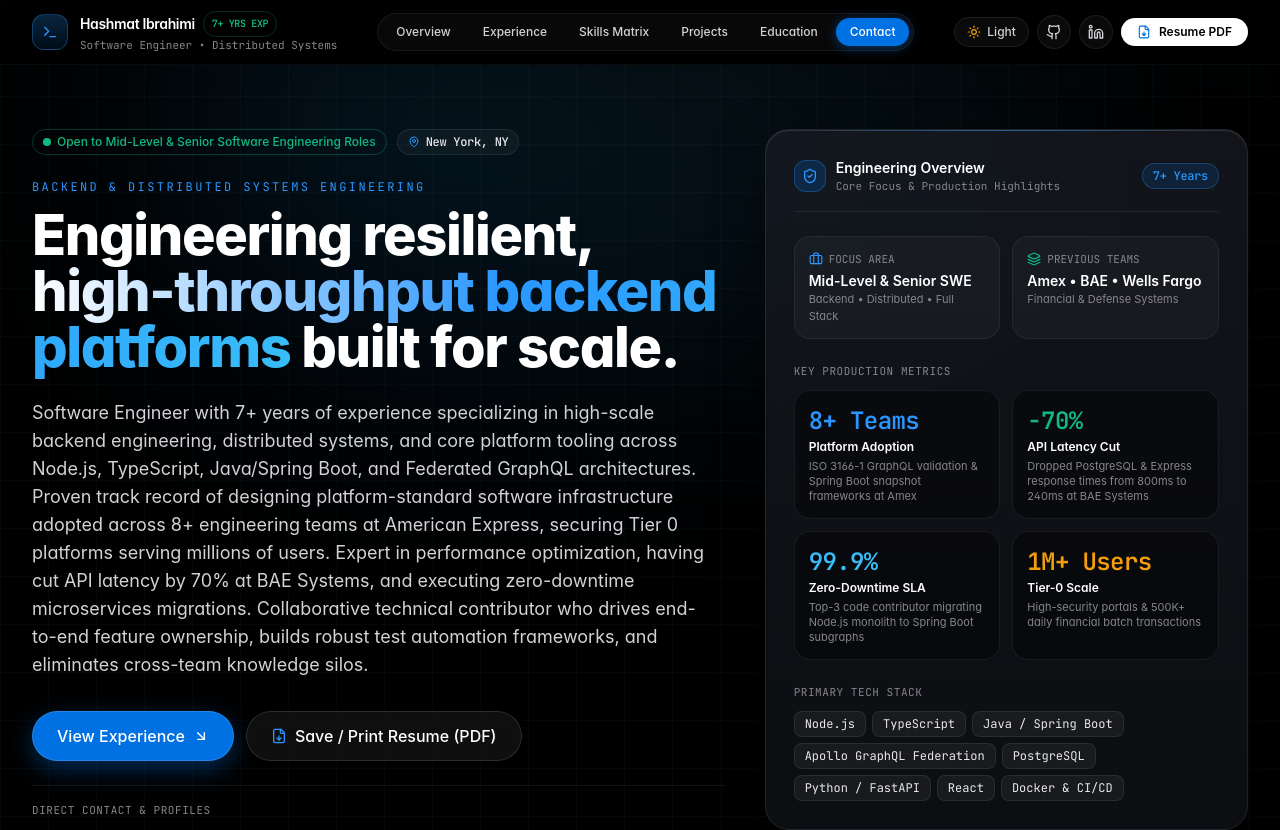
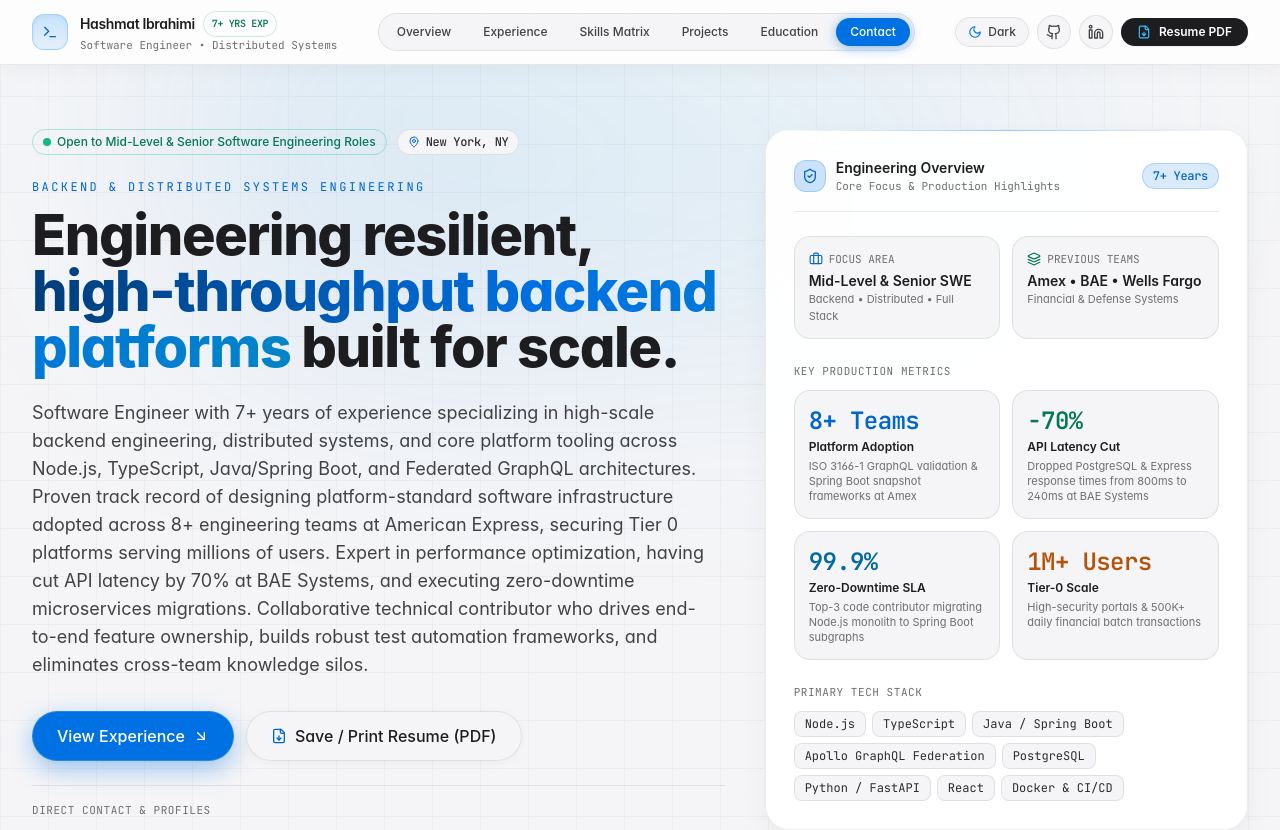
Before and after one commit to hibrahi000/hibrahi000.github.io, a React (Vite) app: page / in a window 1280 px wide. Shown: the top 830 px of the page. Built offline with nearby package versions, Linux system fonts and the light colour scheme.

Commit message:
feat(ui): default to Apple light mode and refine hover micro-interactions

```diff
--- a/index.html
+++ b/index.html
@@ -1,5 +1,5 @@
 <!DOCTYPE html>
-<html lang="en" class="dark scroll-smooth">
+<html lang="en" class="light-theme scroll-smooth">
 <head>
   <meta charset="UTF-8" />
   <meta name="viewport" content="width=device-width, initial-scale=1.0" />
@@ -15,7 +15,7 @@
     content="7+ years building high-scale distributed backend platforms, Federated GraphQL subgraphs, and microservices across American Express, BAE Systems, and Wells Fargo."
   />
   <meta property="og:type" content="website" />
-  <meta name="theme-color" content="#000000" />
+  <meta name="theme-color" content="#f5f5f7" />
   <link rel="icon" type="image/svg+xml" href="/favicon.svg" />
   <link rel="preconnect" href="https://fonts.googleapis.com" />
   <link rel="preconnect" href="https://fonts.gstatic.com" crossorigin />
@@ -24,7 +24,7 @@
     rel="stylesheet"
   />
 </head>
-<body class="bg-apple-black text-apple-gray-100 font-sans antialiased selection:bg-apple-blue/30 selection:text-white overflow-x-hidden">
+<body class="bg-apple-black text-apple-gray-100 font-sans antialiased selection:bg-apple-blue/25 selection:text-apple-blue overflow-x-hidden">
   <div id="root"></div>
   <script type="module" src="/src/main.tsx"></script>
 </body>
--- a/src/App.tsx
+++ b/src/App.tsx
@@ -12,15 +12,17 @@ import { Toast } from './components/ui/Toast';
 
 export type ThemeMode = 'dark' | 'light';
 
+const THEME_STORAGE_KEY = 'portfolio-theme-v2';
+
 export const App: React.FC = () => {
   const [theme, setTheme] = useState<ThemeMode>(() => {
     if (typeof window !== 'undefined') {
-      const saved = window.localStorage.getItem('portfolio-theme');
+      const saved = window.localStorage.getItem(THEME_STORAGE_KEY);
       if (saved === 'light' || saved === 'dark') {
         return saved;
       }
     }
-    return 'dark';
+    return 'light';
   });
 
   const [toastMessage, setToastMessage] = useState<string | null>(null);
@@ -35,7 +37,7 @@ export const App: React.FC = () => {
       root.classList.remove('light-theme');
       root.classList.add('dark');
     }
-    window.localStorage.setItem('portfolio-theme', theme);
+    window.localStorage.setItem(THEME_STORAGE_KEY, theme);
   }, [theme]);
 
   const handleToggleTheme = useCallback(() => {
--- a/src/styles/index.css
+++ b/src/styles/index.css
@@ -50,29 +50,68 @@
 }
 
 @layer components {
+  /* Bento Card Base (Dark Mode) */
   .apple-bento {
     background: linear-gradient(
       180deg,
-      rgba(25, 28, 36, 0.72) 0%,
-      rgba(14, 16, 21, 0.85) 100%
+      rgba(25, 28, 36, 0.75) 0%,
+      rgba(14, 16, 21, 0.88) 100%
     );
     backdrop-filter: blur(24px);
     -webkit-backdrop-filter: blur(24px);
     border: 1px solid rgba(255, 255, 255, 0.08);
     box-shadow: 0 20px 50px rgba(0, 0, 0, 0.55),
       inset 0 1px 0 0 rgba(255, 255, 255, 0.1);
-  }
-
-  .apple-bento-interactive {
-    transition: transform 0.28s cubic-bezier(0.16, 1, 0.3, 1),
-      border-color 0.28s ease,
-      box-shadow 0.28s ease;
+    transition: transform 0.32s cubic-bezier(0.16, 1, 0.3, 1),
+      border-color 0.28s cubic-bezier(0.16, 1, 0.3, 1),
+      box-shadow 0.32s cubic-bezier(0.16, 1, 0.3, 1),
+      background-color 0.28s ease;
   }
 
   .apple-bento-interactive:hover {
-    border-color: rgba(41, 151, 255, 0.35);
-    box-shadow: 0 24px 60px rgba(0, 113, 227, 0.14),
-      inset 0 1px 0 0 rgba(255, 255, 255, 0.18);
+    transform: translateY(-3px);
+    border-color: rgba(41, 151, 255, 0.45);
+    box-shadow: 0 28px 64px rgba(0, 113, 227, 0.18),
+      inset 0 1px 0 0 rgba(255, 255, 255, 0.22);
+  }
+
+  /* Primary System Blue Button Micro-Interactions */
+  .apple-primary-btn {
+    transition: transform 0.24s cubic-bezier(0.16, 1, 0.3, 1),
+      background-color 0.2s ease,
+      box-shadow 0.24s cubic-bezier(0.16, 1, 0.3, 1) !important;
+  }
+
+  .apple-primary-btn:hover {
+    transform: translateY(-1.5px);
+    background-color: #0077ed !important;
+    box-shadow: 0 12px 30px rgba(0, 113, 227, 0.42) !important;
+  }
+
+  /* Secondary Glass Button Micro-Interactions */
+  .apple-glass-btn {
+    transition: transform 0.24s cubic-bezier(0.16, 1, 0.3, 1),
+      background-color 0.2s ease,
+      border-color 0.2s ease,
+      box-shadow 0.24s cubic-bezier(0.16, 1, 0.3, 1) !important;
+  }
+
+  .apple-glass-btn:hover {
+    transform: translateY(-1.5px);
+    border-color: rgba(41, 151, 255, 0.45) !important;
+    box-shadow: 0 10px 26px rgba(0, 113, 227, 0.16) !important;
+  }
+
+  /* PDF Action Button in Navbar */
+  .apple-pdf-btn {
+    transition: transform 0.22s cubic-bezier(0.16, 1, 0.3, 1),
+      background-color 0.2s ease,
+      box-shadow 0.22s ease !important;
+  }
+
+  .apple-pdf-btn:hover {
+    transform: translateY(-1px);
+    box-shadow: 0 6px 18px rgba(0, 113, 227, 0.22) !important;
   }
 
   .bg-apple-grid {
@@ -101,12 +140,42 @@
     border: 3px solid #0071e3;
     cursor: pointer;
     box-shadow: 0 2px 10px rgba(0, 113, 227, 0.5);
-    transition: transform 0.15s ease, background-color 0.15s ease;
+    transition: transform 0.18s cubic-bezier(0.16, 1, 0.3, 1),
+      box-shadow 0.18s ease;
   }
 
   input[type="range"].apple-slider::-webkit-slider-thumb:hover {
-    transform: scale(1.12);
+    transform: scale(1.16);
+    box-shadow: 0 4px 14px rgba(0, 113, 227, 0.65);
   }
+}
+
+/* ==========================================================================
+   Universal Interactive Hover Refinements (Dark & Light Mode)
+   ========================================================================== */
+button,
+a {
+  transition: transform 0.22s cubic-bezier(0.16, 1, 0.3, 1),
+    background-color 0.2s ease,
+    border-color 0.2s ease,
+    color 0.2s ease,
+    box-shadow 0.22s cubic-bezier(0.16, 1, 0.3, 1);
+}
+
+/* Dark mode interactive surface hover polish */
+html.dark .hover\:bg-white\/\[0\.09\]:hover,
+html.dark .hover\:bg-white\/\[0\.1\]:hover {
+  transform: translateY(-1.5px);
+  background-color: rgba(41, 151, 255, 0.12) !important;
+  border-color: rgba(41, 151, 255, 0.4) !important;
+  box-shadow: 0 8px 22px rgba(0, 113, 227, 0.18);
+}
+
+html.dark .hover\:bg-white\/\[0\.06\]:hover {
+  transform: translateY(-2px);
+  background-color: rgba(255, 255, 255, 0.065) !important;
+  border-color: rgba(41, 151, 255, 0.38) !important;
+  box-shadow: 0 12px 30px rgba(0, 0, 0, 0.45);
 }
 
 /* ==========================================================================
@@ -124,8 +193,8 @@ html.light-theme .bg-apple-obsidian {
 
 html.light-theme .bg-apple-grid {
   background-image:
-    linear-gradient(to right, rgba(0, 0, 0, 0.035) 1px, transparent 1px),
-    linear-gradient(to bottom, rgba(0, 0, 0, 0.035) 1px, transparent 1px) !important;
+    linear-gradient(to right, rgba(0, 0, 0, 0.032) 1px, transparent 1px),
+    linear-gradient(to bottom, rgba(0, 0, 0, 0.032) 1px, transparent 1px) !important;
 }
 
 html.light-theme .apple-navbar {
@@ -140,16 +209,18 @@ html.light-theme .apple-mobile-drawer {
 }
 
 html.light-theme .apple-bento {
-  background: rgba(255, 255, 255, 0.92) !important;
-  border: 1px solid rgba(0, 0, 0, 0.08) !important;
-  box-shadow: 0 12px 34px rgba(0, 0, 0, 0.05),
+  background: rgba(255, 255, 255, 0.94) !important;
+  border: 1px solid rgba(0, 0, 0, 0.075) !important;
+  box-shadow: 0 10px 30px rgba(0, 0, 0, 0.045),
     0 2px 6px rgba(0, 0, 0, 0.02),
-    inset 0 1px 0 0 rgba(255, 255, 255, 0.9) !important;
+    inset 0 1px 0 0 rgba(255, 255, 255, 1) !important;
 }
 
 html.light-theme .apple-bento-interactive:hover {
-  border-color: rgba(0, 113, 227, 0.4) !important;
-  box-shadow: 0 18px 44px rgba(0, 113, 227, 0.1),
+  transform: translateY(-3px);
+  background: #ffffff !important;
+  border-color: rgba(0, 113, 227, 0.42) !important;
+  box-shadow: 0 20px 44px rgba(0, 113, 227, 0.11),
     0 4px 12px rgba(0, 0, 0, 0.04) !important;
 }
 
@@ -158,11 +229,12 @@ html.light-theme .text-white {
   color: #1d1d1f !important;
 }
 
-/* Preserve white text on solid System Blue buttons & active nav pills */
+/* Preserve white text on solid System Blue buttons, active tabs & active nav pills */
 html.light-theme .apple-primary-btn,
 html.light-theme .apple-primary-btn *,
 html.light-theme .apple-nav-active,
-html.light-theme .bg-apple-blue {
+html.light-theme .bg-apple-blue,
+html.light-theme .bg-apple-blue * {
   color: #ffffff !important;
 }
 
@@ -171,20 +243,33 @@ html.light-theme .apple-pdf-btn {
   color: #ffffff !important;
 }
 
+html.light-theme .apple-pdf-btn:hover {
+  background-color: #0071e3 !important;
+  color: #ffffff !important;
+  box-shadow: 0 8px 20px rgba(0, 113, 227, 0.3) !important;
+}
+
 html.light-theme .apple-pdf-btn svg {
-  color: #2997ff !important;
+  color: #38bdf8 !important;
+}
+
+html.light-theme .apple-pdf-btn:hover svg {
+  color: #ffffff !important;
 }
 
 html.light-theme .apple-glass-btn {
-  background-color: rgba(255, 255, 255, 0.85) !important;
+  background-color: #ffffff !important;
   border-color: rgba(0, 0, 0, 0.12) !important;
   color: #1d1d1f !important;
-  box-shadow: 0 2px 8px rgba(0, 0, 0, 0.04) !important;
+  box-shadow: 0 2px 10px rgba(0, 0, 0, 0.04) !important;
 }
 
 html.light-theme .apple-glass-btn:hover {
-  background-color: #ffffff !important;
-  border-color: rgba(0, 113, 227, 0.35) !important;
+  transform: translateY(-1.5px);
+  background-color: #f2f8ff !important;
+  border-color: rgba(0, 113, 227, 0.45) !important;
+  color: #0066cc !important;
+  box-shadow: 0 10px 24px rgba(0, 113, 227, 0.12) !important;
 }
 
 html.light-theme .apple-hero-gradient {
@@ -234,8 +319,38 @@ html.light-theme .bg-black\/50 {
   background-color: #f5f5f7 !important;
 }
 
+/* Crisp Apple Light Mode Hover States for Pills, Tabs, Cards & Social Buttons */
+html.light-theme .hover\:bg-white\/\[0\.04\]:hover,
+html.light-theme .hover\:bg-white\/\[0\.05\]:hover {
+  background-color: rgba(0, 113, 227, 0.08) !important;
+  color: #0066cc !important;
+}
+
+html.light-theme .hover\:bg-white\/\[0\.06\]:hover {
+  transform: translateY(-2px);
+  background-color: #ffffff !important;
+  border-color: rgba(0, 113, 227, 0.42) !important;
+  box-shadow: 0 12px 28px rgba(0, 113, 227, 0.1) !important;
+}
+
+html.light-theme .hover\:bg-white\/\[0\.09\]:hover,
+html.light-theme .hover\:bg-white\/\[0\.1\]:hover {
+  transform: translateY(-1.5px);
+  background-color: #ffffff !important;
+  border-color: rgba(0, 113, 227, 0.45) !important;
+  color: #0066cc !important;
+  box-shadow: 0 8px 20px rgba(0, 113, 227, 0.12) !important;
+}
+
+html.light-theme .hover\:bg-apple-blue\/10:hover {
+  transform: translateY(-2px);
+  background-color: #f0f7ff !important;
+  border-color: rgba(0, 113, 227, 0.45) !important;
+  box-shadow: 0 10px 24px rgba(0, 113, 227, 0.1) !important;
+}
+
 html.light-theme .from-apple-blue\/15 {
-  background: linear-gradient(135deg, rgba(0, 113, 227, 0.08) 0%, #f5f5f7 100%) !important;
+  background: linear-gradient(135deg, rgba(0, 113, 227, 0.07) 0%, #f5f5f7 100%) !important;
 }
 
 /* Crisp hairline borders in Light Mode */
@@ -249,6 +364,12 @@ html.light-theme .border-white\/\[0\.1\],
 html.light-theme .border-white\/\[0\.12\],
 html.light-theme .border-white\/\[0\.15\] {
   border-color: rgba(0, 0, 0, 0.085) !important;
+}
+
+html.light-theme .hover\:border-white\/\[0\.16\]:hover {
+  border-color: rgba(0, 113, 227, 0.38) !important;
+  background-color: #ffffff !important;
+  box-shadow: 0 8px 20px rgba(0, 113, 227, 0.08) !important;
 }
 
 html.light-theme input[type="range"].apple-slider {
```
Also changed, not shown: 1 other file (tests, documents, lock files or other folders).
